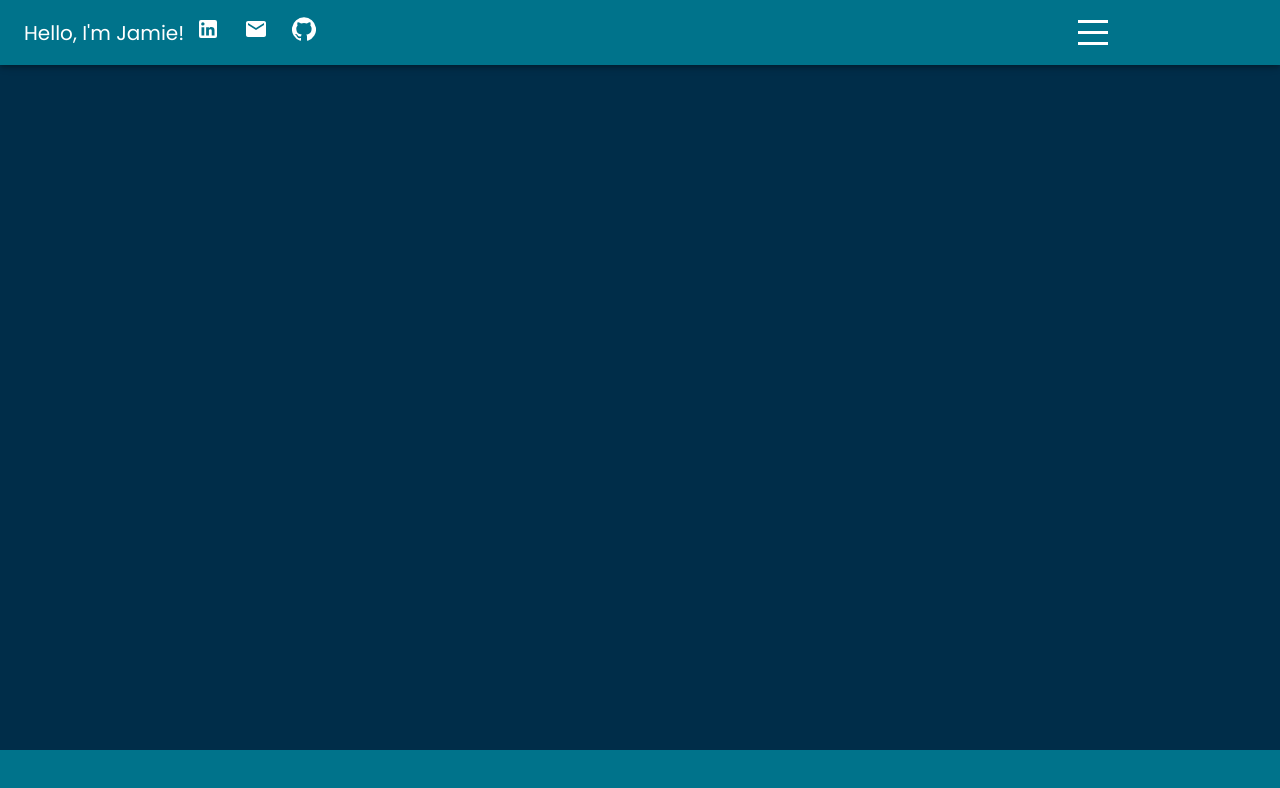
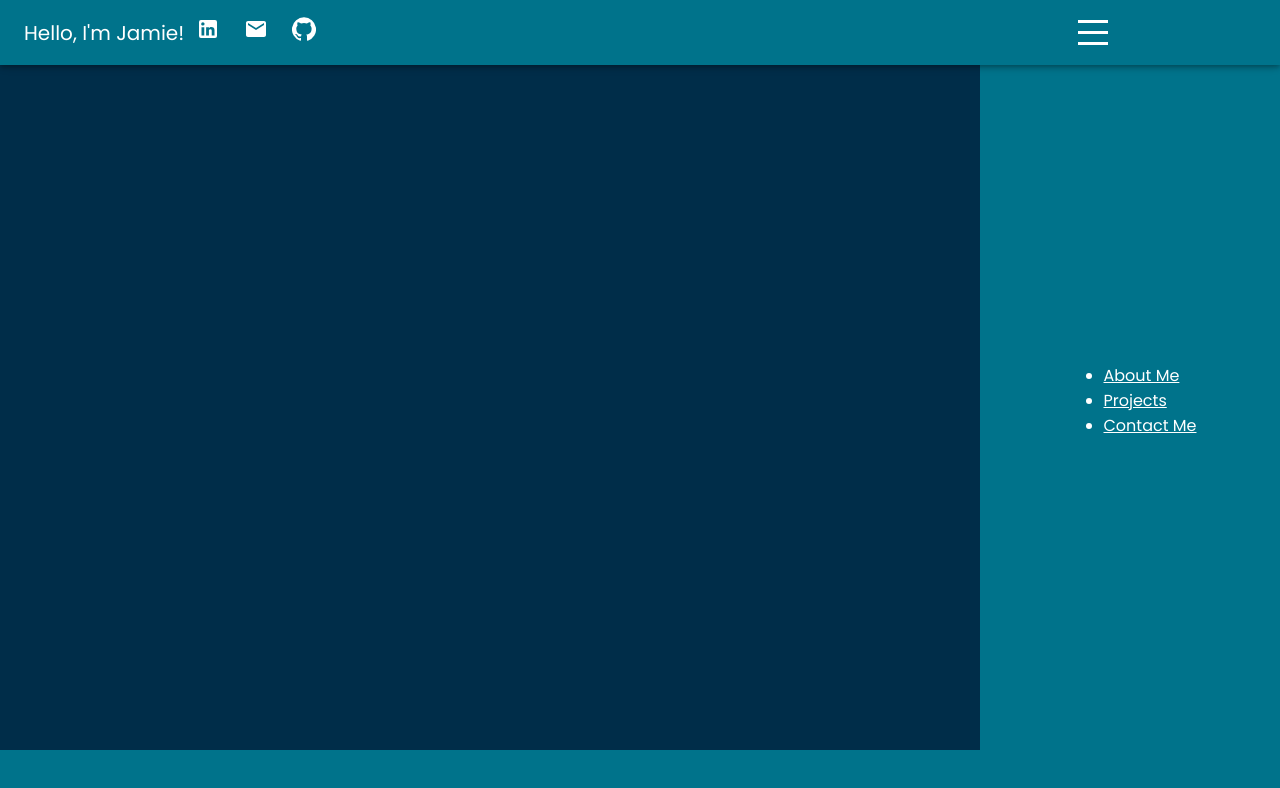
Before and after one commit to Knutsenjamie/Portfolio, a React (Create React App) app: page / in a window 1280 px wide. Shown: the top 788 px of the page. Built offline with nearby package versions, Linux system fonts and the light colour scheme.

Commit message:
add dropdown menu

```diff
--- a/src/App.jsx
+++ b/src/App.jsx
@@ -2,6 +2,7 @@ import Topbar from "./components/topbar/Topbar";
 import Aboutme from "./components/aboutme/Aboutme";
 import Contact from "./components/contact/Contact";
 import Projects from "./components/projects/Projects";
+import Menu from "./components/menu/Menu";
 import { Box } from '@material-ui/core';
 import { ThemeProvider, createTheme } from '@material-ui/core/styles';
 import "./app.scss";
@@ -21,6 +22,7 @@ function App() {
     <ThemeProvider theme={theme}>
       <div className="app">
         <Topbar menuOpen={menuOpen} setMenuOpen={setMenuOpen}/>
+        <Menu/>
       <div className="sections">
           <Aboutme/>
           <Contact/>
--- /dev/null
+++ b/src/components/menu/Menu.jsx
@@ -0,0 +1,21 @@
+import React from "react"
+import "./menu.scss"
+
+
+export default function Menu() {
+    return (
+        <div className="menu">
+            <ul>
+                <li>
+                    <a  href="#aboutme">About Me</a>
+                </li>
+                <li>
+                    <a href="#projects">Projects</a>
+                </li>
+                <li>
+                    <a href="#contact">Contact Me</a>
+                </li>
+            </ul>
+        </div>
+    )
+}
--- /dev/null
+++ b/src/components/menu/menu.scss
@@ -0,0 +1,21 @@
+.menu {
+  width: 300px;
+  height: 100vh;
+  background-color: #00738b;
+  position: fixed;
+  top: 0;
+  right: 0px;
+  z-index: 2;
+  display: flex;
+  flex-direction: column;
+  align-items: center;
+  justify-content: center;
+}
+
+a {
+  color: white;
+}
+
+li {
+  color: white;
+}
--- a/src/components/topbar/topbar.scss
+++ b/src/components/topbar/topbar.scss
@@ -6,14 +6,15 @@
       span {
         &:first-child {
           background-color: white;
-          transform: rotate(90deg);
+          transform: rotate(180deg);
         }
         &:nth-child(2) {
-          opacity: 0;
+          background-color: white;
+          transform: rotate(-180deg);
         }
         &:last-child {
           background-color: white;
-          transform: rotate(90deg);
+          transform: rotate(180deg);
         }
       }
     }
```
